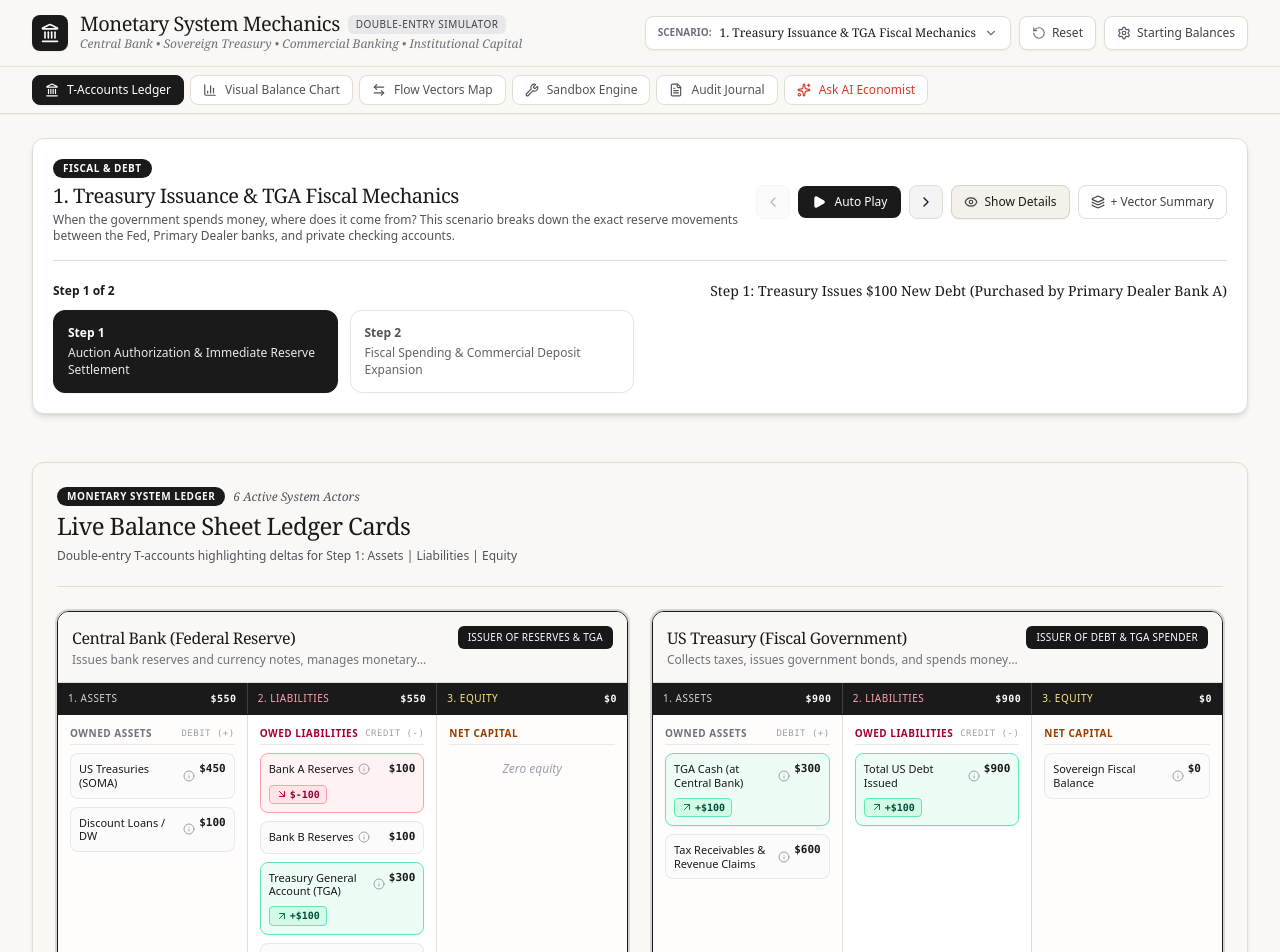
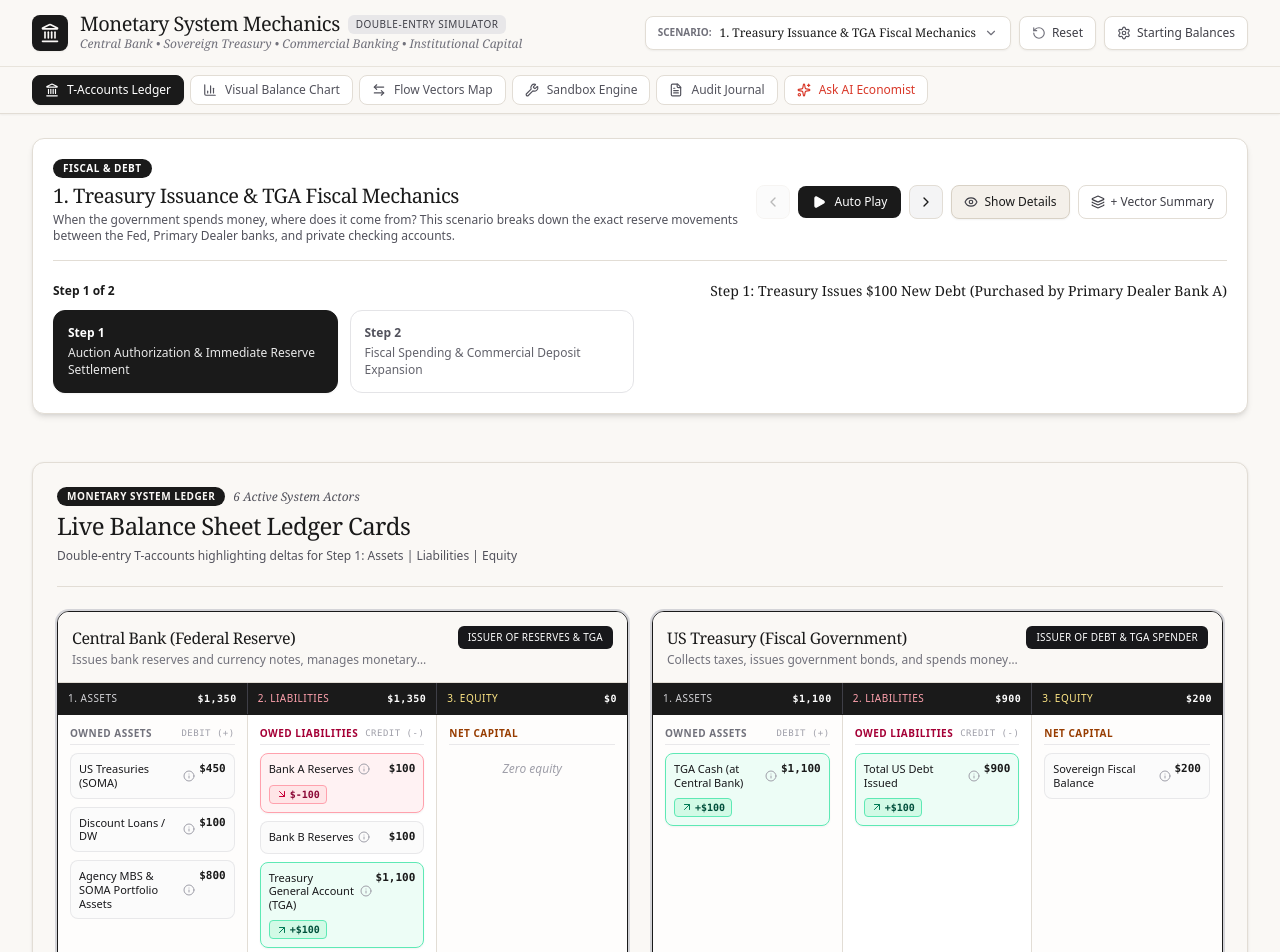
Before and after one commit to H27films/Monetary-System, a React (Vite) app: page / in a window 1280 px wide. Shown: the top 952 px of the page. Built offline with nearby package versions, Linux system fonts and the light colour scheme.

Commit message:
feat: update central bank and TGA initial states
Adjusted the Central Bank's SOMA portfolio and TGA initial balances to reflect more accurate scale, and updated corresponding scenario macro impacts.

```diff
--- a/src/data/initialStates.ts
+++ b/src/data/initialStates.ts
@@ -12,11 +12,12 @@ export const createDefaultInitialState = (): Record<EntityId, EntityBalanceSheet
     assets: [
       { id: 'cb_us_treasuries', name: 'US Treasuries (SOMA)', amount: 450, category: 'asset', detail: 'Government debt purchased via open market operations' },
       { id: 'cb_discount_loans', name: 'Discount Loans / DW', amount: 100, category: 'asset', detail: 'Direct liquidity provided to commercial banks' },
+      { id: 'cb_mbs_assets', name: 'Agency MBS & SOMA Portfolio Assets', amount: 800, category: 'asset', detail: 'Mortgage-backed securities and Federal Reserve portfolio assets' },
     ],
     liabilities: [
       { id: 'cb_reserves_bank_a', name: 'Bank A Reserves', amount: 200, category: 'liability', detail: 'Digital settlement funds owned by Bank A' },
       { id: 'cb_reserves_bank_b', name: 'Bank B Reserves', amount: 100, category: 'liability', detail: 'Digital settlement funds owned by Bank B' },
-      { id: 'cb_tga', name: 'Treasury General Account (TGA)', amount: 200, category: 'liability', detail: 'Government operating cash checking account' },
+      { id: 'cb_tga', name: 'Treasury General Account (TGA)', amount: 1000, category: 'liability', detail: 'Government operating cash checking account' },
       { id: 'cb_currency_notes', name: 'Currency Notes in Circulation', amount: 50, category: 'liability', detail: 'Physical cash held by households and businesses' },
       { id: 'cb_rrp_facility', name: 'Overnight Reverse Repo Facility (ON RRP)', amount: 0, category: 'liability', detail: 'Overnight cash deposited by non-bank counterparties (Pension/MMFs)' },
     ],
@@ -122,14 +123,13 @@ export const createDefaultInitialState = (): Record<EntityId, EntityBalanceSheet
     color: 'rose',
     description: 'Collects taxes, issues government bonds, and spends money into the economy through its TGA account at the Fed.',
     assets: [
-      { id: 'tr_tga', name: 'TGA Cash (at Central Bank)', amount: 200, category: 'asset', detail: 'Operating cash balance held at the Fed' },
-      { id: 'tr_tax_receivables', name: 'Tax Receivables & Revenue Claims', amount: 600, category: 'asset', detail: 'Accrued taxes due and projected sovereign revenue claims' },
+      { id: 'tr_tga', name: 'TGA Cash (at Central Bank)', amount: 1000, category: 'asset', detail: 'Operating cash balance held at the Fed' },
     ],
     liabilities: [
       { id: 'tr_debt_issued', name: 'Total US Debt Issued', amount: 800, category: 'liability', detail: 'Total outstanding Treasury bonds ($450B Fed + $120B BankA + $50B BankB + $100B Pension + $40B Hedge Fund + $20B Corp + $20B Ind)' },
     ],
     equity: [
-      { id: 'tr_net_fiscal', name: 'Sovereign Fiscal Balance', amount: 0, category: 'equity', detail: 'Net sovereign fiscal equity balance' },
+      { id: 'tr_net_fiscal', name: 'Sovereign Fiscal Balance', amount: 200, category: 'equity', detail: 'Net sovereign fiscal equity balance' },
     ],
   },
 
--- a/src/data/scenarios.ts
+++ b/src/data/scenarios.ts
@@ -20,7 +20,7 @@ export const scenarios: Scenario[] = [
         macroImpact: {
           m0Change: 'Unchanged ($1,100)',
           m1Change: 'Unchanged ($1,350)',
-          tgaChange: '+$100 ($300)',
+          tgaChange: '+$100 ($1,100)',
           keyTakeaway: 'Bond purchases by primary dealers drain commercial bank reserves into the TGA, temporarily locking up interbank cash while broad money (M1) remains unchanged until spent.',
         },
         entityDeltas: {
@@ -84,13 +84,13 @@ export const scenarios: Scenario[] = [
         macroImpact: {
           m0Change: 'Unchanged ($1,100)',
           m1Change: '+$100 ($1,450)',
-          tgaChange: '-$100 ($200 back to initial)',
+          tgaChange: '-$100 ($1,000 back to initial)',
           keyTakeaway: 'Fiscal spending CREATES broad money (M1) and restores bank reserves! The government spend-and-tax/issue cycle is a primary engine of private deposit creation.',
         },
         entityDeltas: {
           treasury: {
             assets: { tr_tga: -100 },
-            equity: { tr_net_fiscal: 100 },
+            equity: { tr_net_fiscal: -100 },
           },
           central_bank: {
             liabilities: { cb_tga: -100, cb_reserves_bank_a: 100 },
```
